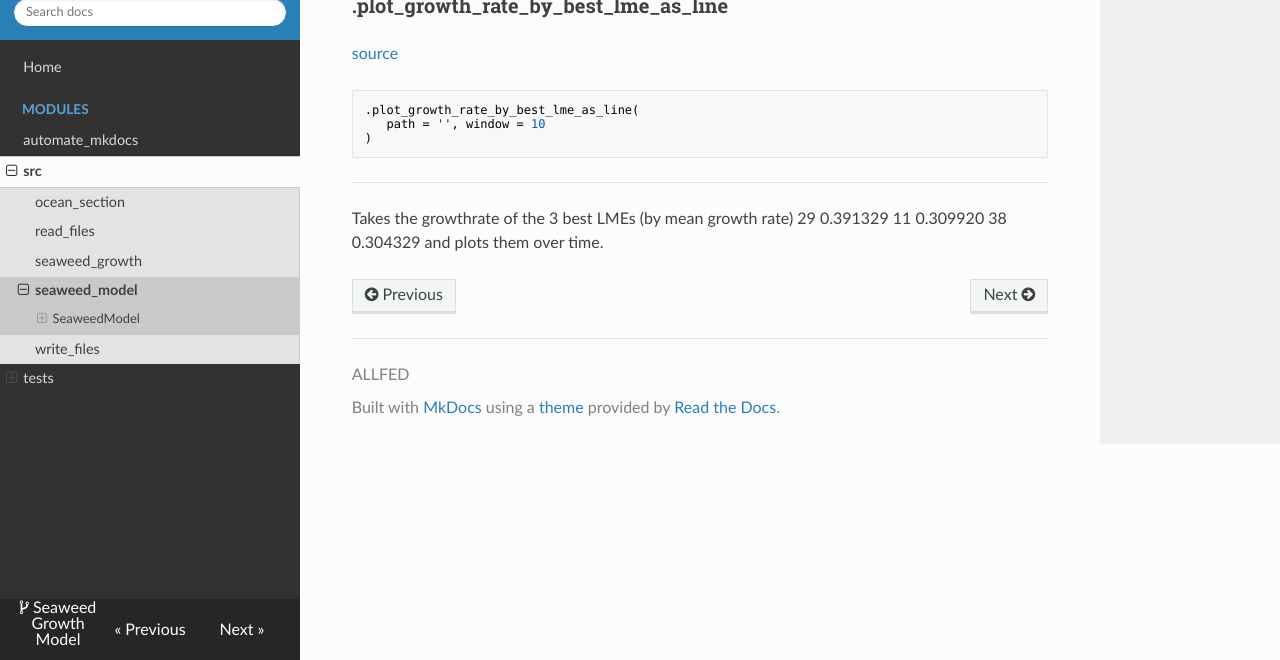
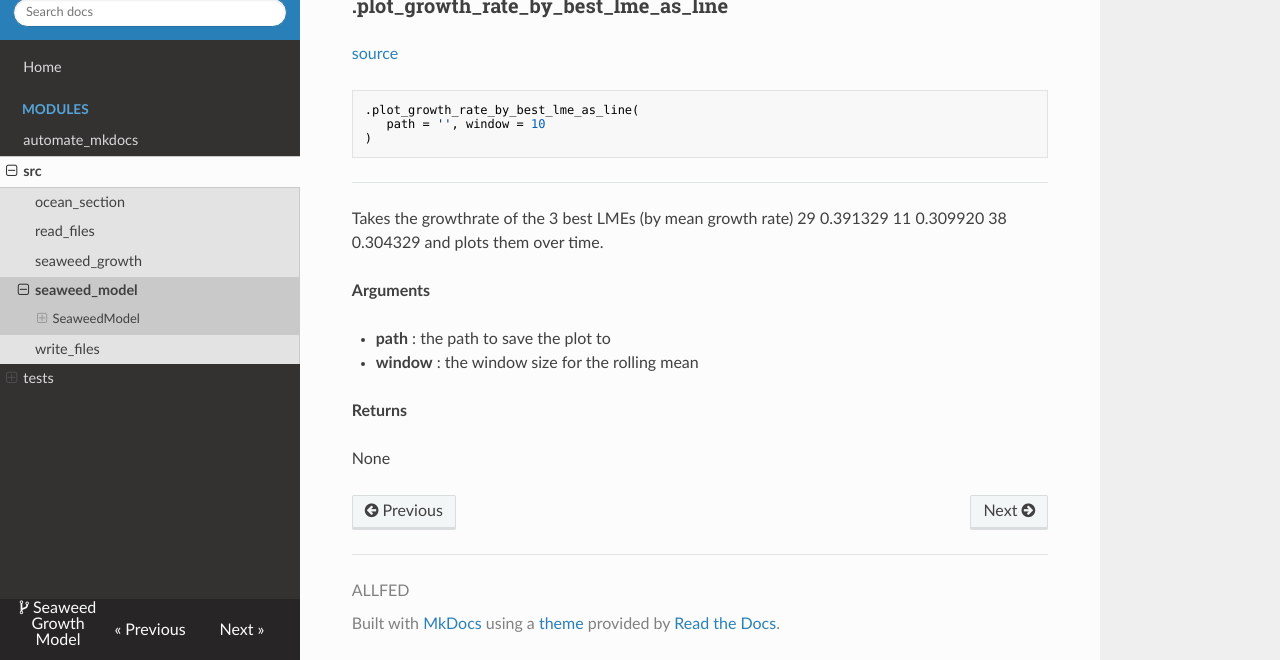
Before and after one commit to allfed/Seaweed-Growth-Model, an MkDocs documentation site: the page built from docs/sources/modules/src/seaweed_model.md, in a window 1280 px wide and 900 px high, scrolled down 2532 px, cut to the strip 240-900 px from the top of the window. Built offline with MkDocs 1.6.1, drawn with Linux system fonts in a browser that asks for light colours; nearby versions of some CDN libraries.

Commit message:
Auto-updating the docs

```diff
--- a/docs/sources/modules/src/seaweed_model.md
+++ b/docs/sources/modules/src/seaweed_model.md
@@ -132,3 +132,14 @@ Takes the growthrate of the 3 best LMEs (by mean growth rate)
 11    0.309920
 38    0.304329
 and plots them over time.
+
+
+**Arguments**
+
+* **path**  : the path to save the plot to
+* **window**  : the window size for the rolling mean
+
+
+**Returns**
+
+None
```
